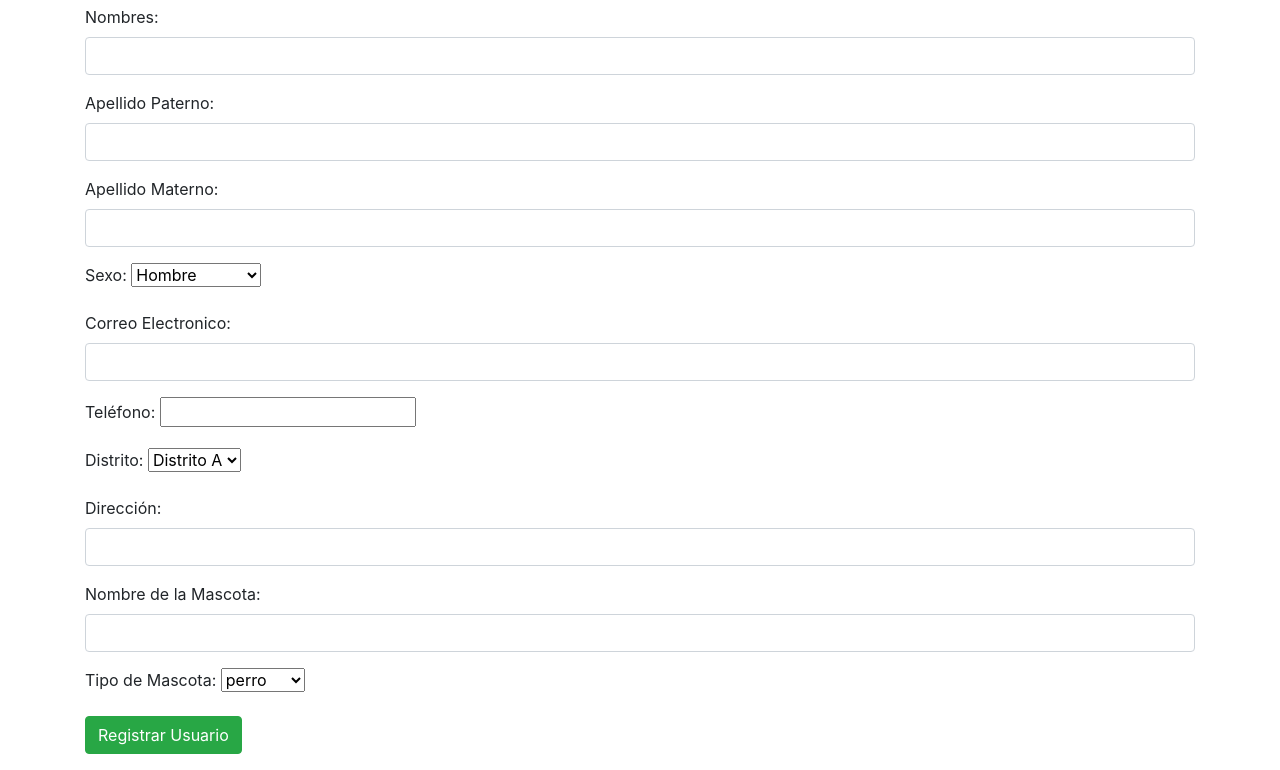
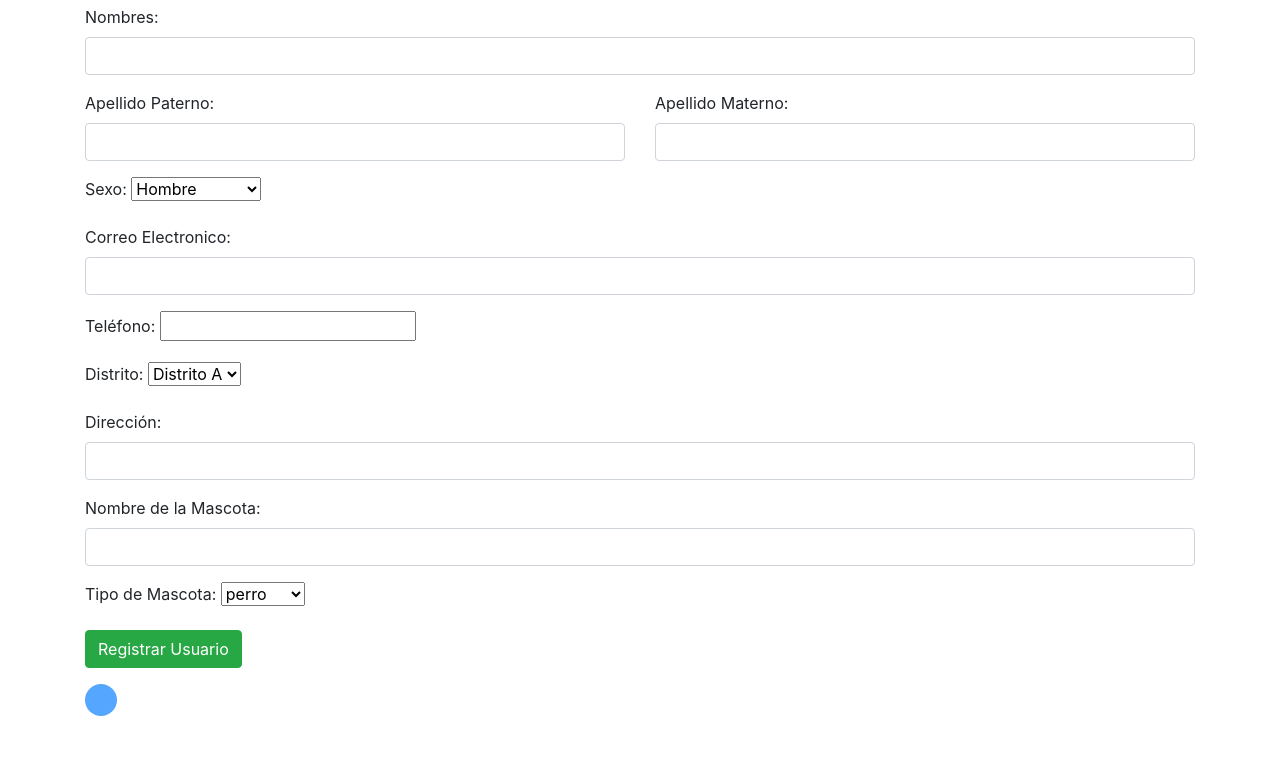
Before and after one commit to Nox-gam/Practica1, a plain HTML site: page index.html in a window 1280 px wide. Shown: the part 51-821 px from the top of the page. After the commit the page ends 800 px from the top, so only its background shows below. Drawn offline with nearby package versions, Linux system fonts and the light colour scheme.

Commit message:
actualización

```diff
--- a/index.html
+++ b/index.html
@@ -16,19 +16,23 @@
     <div class="container">
         <div class="row">
             <div class="col">
-                <form action="confirmacion.html" method="POST">
+                <form action="confirmacion.html" method="POST" enctype="text/plain">
                     <h1>Registra tu Usuario</h1>
                     <div class="form-group">
                         <label for="">Nombres:</label>
                         <input type="text" name="Nombres" id="" class="form-control">
                     </div>
-                    <div class="form-group">
-                        <label for="">Apellido Paterno:</label>
-                        <input type="text" name="ApellidoP" id="" class="form-control">
-                    </div>
-                    <div class="form-group">
-                        <label for="">Apellido Materno:</label>
-                        <input type="text" name="ApellidoM" id="" class="form-control">
+                    <div class="form-group ">
+                        <div class="row">
+                            <div class="col-sm-6">
+                                <label for="">Apellido Paterno:</label>
+                                <input type="text" name="ApellidoP" id="" class="form-control">
+                            </div>
+                            <div class="col-sm-6 ">
+                                <label for="">Apellido Materno:</label>
+                                <input type="text" name="ApellidoM" id="" class="form-control">
+                            </div>
+                        </div>
                     </div>
                     <div class="form-group">
                         <label for="">Sexo:</label>
@@ -44,7 +48,8 @@
                     </div>
                     <div class="form-group">
                         <label for="">Teléfono:</label>
-                        <input type="text" name="tel" value="" maxlength="9" onKeypress="if (event.keyCode < 45 || event.keyCode > 57) event.returnValue = false;">
+                        <input type="text" name="tel" value="" maxlength="9"
+                            onKeypress="if (event.keyCode < 45 || event.keyCode > 57) event.returnValue = false;">
                     </div>
                     <div class="form-group">
                         <label for="">Distrito:</label>
@@ -74,6 +79,9 @@
                     <div class="form-group">
                         <button class="btn btn-success">Registrar Usuario</button>
                     </div>
+                    <div class="spinner-grow text-primary" role="status">
+                        <span class="sr-only"><p class="text-primary">datos han sido guardados satisfactoriamente y en breve le enviaremos un correo para establecer una nueva contraseña</p></span>
+                      </div>
                 </form>
             </div>
         </div>
```
Also changed, not shown: confirmacion.html (deleted, +0 -15 lines).
